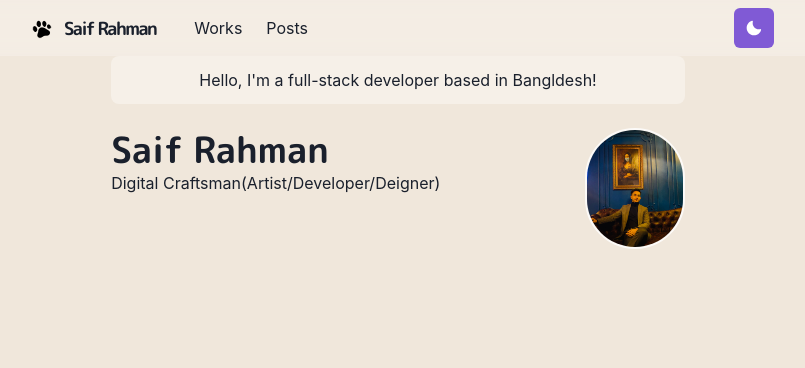
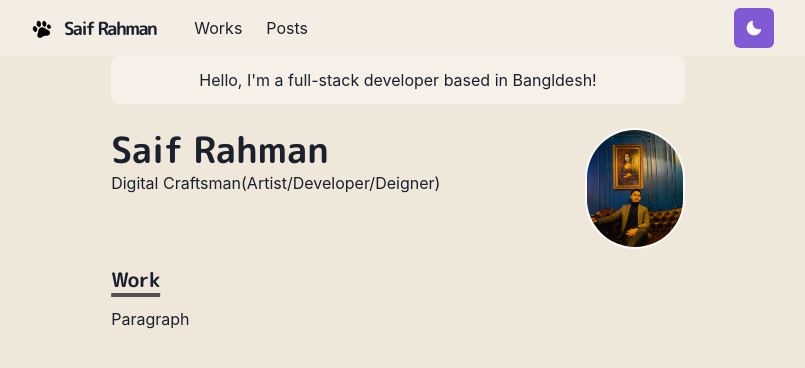
Before and after one commit to Saif-Rahman666/Interactive-Portfolio, a Next.js app: page / in a window 1280 px wide. Shown: the top 368 px of the page, without its empty margins (242-1047 px from the left). Built offline with nearby package versions, Linux system fonts and the light colour scheme.

Commit message:
updated animation

```diff
--- /dev/null
+++ b/components/section.js
@@ -0,0 +1,20 @@
+import { motion } from "framer-motion";
+import { chakra, shouldForwardProp } from "@chakra-ui/react";
+
+const StyledDiv = chakra(motion.div, {
+    shouldForwardProp: prop => {
+        return shouldForwardProp(prop) || prop === 'transition'
+    }
+})
+
+const Section = ({children, delay = 0}) =>(
+    <StyledDiv
+    initial={{
+        y:10, opacity: 0 }}
+        animate={{y:0, opacity: 1}}
+        transtion={{duration:  0.8, delay}}
+        mb={6}
+        >{children}</StyledDiv>
+)
+
+export default Section
--- a/pages/index.js
+++ b/pages/index.js
@@ -1,4 +1,6 @@
 import { Container,Box,Heading, Image, useColorModeValue } from "@chakra-ui/react"
+import Section from "../components/section"
+
 const Page = () => {
     return (<Container>
         <Box
@@ -31,6 +33,10 @@
                 alt="Profile Image"/>
         </Box>
         </Box>
+        <Section delay={0.1}>
+            <Heading as="h3" variant="section-title">Work</Heading>
+            <p>Paragraph</p>
+        </Section>
         </Container>
     )
 }
```
